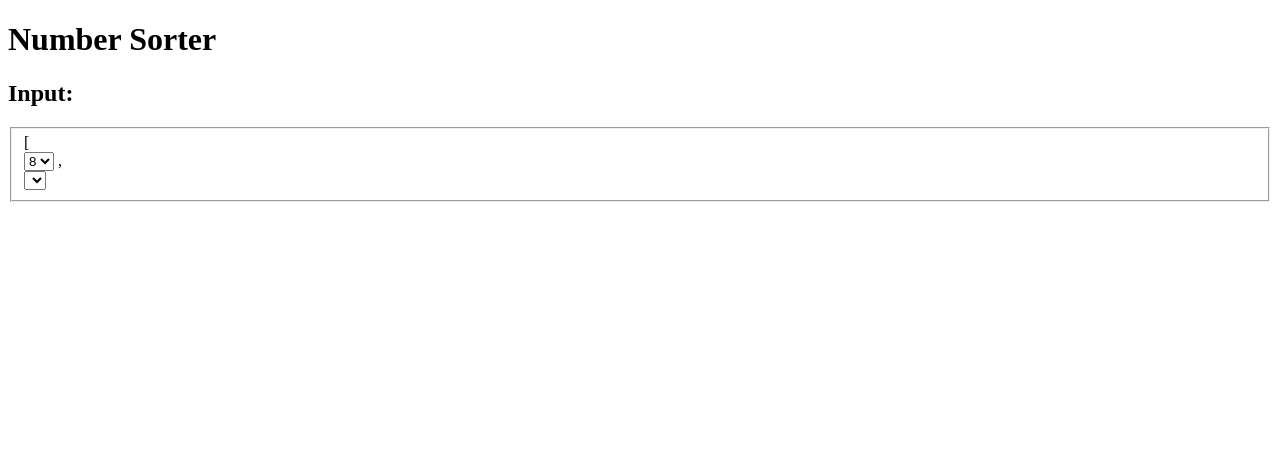
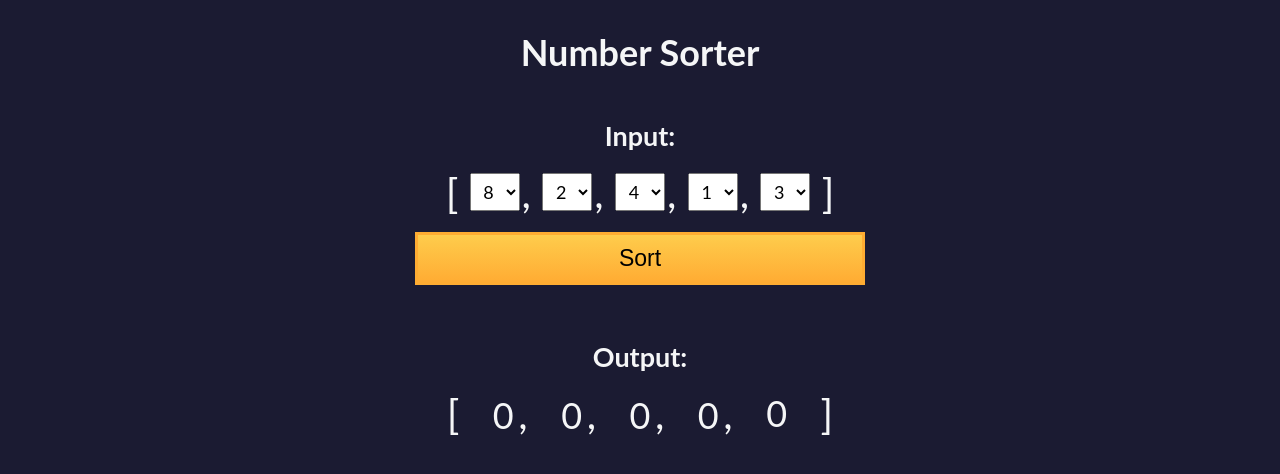
Before and after one commit to Aliya032/JavaScript, a plain HTML site: page NumberSorter/index.html in a window 1280 px wide. Drawn offline with Linux system fonts and the light colour scheme.

Commit message:
Number Sorter

```diff
--- a/NumberSorter/index.html
+++ b/NumberSorter/index.html
@@ -1,9 +1,9 @@
 <!DOCTYPE html>
-<html lang="en">
+<html>
   <head>
     <meta charset="UTF-8" />
     <meta name="viewport" content="width=device-width, initial-scale=1.0" />
-    <link rel="stylesheet" href="styles.css" />
+    <link rel="stylesheet" type="text/css" href="./styles.css" />
     <title>Number Sorter</title>
   </head>
   <body>
@@ -12,12 +12,12 @@
       <form id="form" class="form">
         <h2>Input:</h2>
         <fieldset>
-          <span id="bracket">[</span>
+          <span class="bracket">[</span>
           <div>
             <select
               name="values"
+              class="values-dropdown"
               aria-label="first number"
-              class="values-dropdown"
             >
               <option value="0">0</option>
               <option value="1">1</option>
@@ -35,12 +35,109 @@
           <div>
             <select
               name="values"
+              class="values-dropdown"
               aria-label="second number"
+            >
+              <option value="0">0</option>
+              <option value="1">1</option>
+              <option value="2" selected>2</option>
+              <option value="3">3</option>
+              <option value="4">4</option>
+              <option value="5">5</option>
+              <option value="6">6</option>
+              <option value="7">7</option>
+              <option value="8">8</option>
+              <option value="9">9</option>
+            </select>
+            <span class="comma">,</span>
+          </div>
+          <div>
+            <select
+              name="values"
               class="values-dropdown"
-            ></select>
+              aria-label="third number"
+            >
+              <option value="0">0</option>
+              <option value="1">1</option>
+              <option value="2">2</option>
+              <option value="3">3</option>
+              <option value="4" selected>4</option>
+              <option value="5">5</option>
+              <option value="6">6</option>
+              <option value="7">7</option>
+              <option value="8">8</option>
+              <option value="9">9</option>
+            </select>
+            <span class="comma">,</span>
           </div>
+          <div>
+            <select
+              name="values"
+              class="values-dropdown"
+              aria-label="fourth number"
+            >
+              <option value="0">0</option>
+              <option value="1" selected>1</option>
+              <option value="2">2</option>
+              <option value="3">3</option>
+              <option value="4">4</option>
+              <option value="5">5</option>
+              <option value="6">6</option>
+              <option value="7">7</option>
+              <option value="8">8</option>
+              <option value="9">9</option>
+            </select>
+            <span class="comma">,</span>
+          </div>
+          <div>
+            <select
+              name="values"
+              class="values-dropdown"
+              aria-label="fifth number"
+            >
+              <option value="0">0</option>
+              <option value="1">1</option>
+              <option value="2">2</option>
+              <option value="3" selected>3</option>
+              <option value="4">4</option>
+              <option value="5">5</option>
+              <option value="6">6</option>
+              <option value="7">7</option>
+              <option value="8">8</option>
+              <option value="9">9</option>
+            </select>
+          </div>
+          <span class="bracket">]</span>
         </fieldset>
+        <button id="sort">Sort</button>
       </form>
+      <div class="output-container">
+        <h2>Output:</h2>
+        <div class="output-array">
+          <span class="bracket">[</span>
+          <div>
+            <span class="output-value" id="output-value-0">0</span>
+            <span class="comma">,</span>
+          </div>
+          <div>
+            <span class="output-value" id="output-value-1">0</span>
+            <span class="comma">,</span>
+          </div>
+          <div>
+            <span class="output-value" id="output-value-2">0</span>
+            <span class="comma">,</span>
+          </div>
+          <div>
+            <span class="output-value" id="output-value-3">0</span>
+            <span class="comma">,</span>
+          </div>
+          <div>
+            <span class="output-value" id="output-value-4">0</span>
+          </div>
+          <span class="bracket">]</span>
+        </div>
+      </div>
     </main>
+    <script src="./script.js"></script>
   </body>
 </html>
--- a/NumberSorter/script.js
+++ b/NumberSorter/script.js
@@ -0,0 +1,70 @@
+const sortButton = document.getElementById("sort");
+
+const sortInputArray = (event) => {
+  event.preventDefault();
+
+  const inputValues = [
+    ...document.getElementsByClassName("values-dropdown"),
+  ].map((dropdown) => Number(dropdown.value));
+
+  const sortedValues = inputValues.sort((a, b) => {
+    return a - b;
+  });
+
+  updateUI(sortedValues);
+};
+
+const updateUI = (array = []) => {
+  array.forEach((num, i) => {
+    const outputValueNode = document.getElementById(`output-value-${i}`);
+    outputValueNode.innerText = num;
+  });
+};
+
+const bubbleSort = (array) => {
+  for (let i = 0; i < array.length; i++) {
+    for (let j = 0; j < array.length - 1; j++) {
+      if (array[j] > array[j + 1]) {
+        const temp = array[j];
+        array[j] = array[j + 1];
+        array[j + 1] = temp;
+      }
+    }
+  }
+
+  return array;
+};
+
+const selectionSort = (array) => {
+  for (let i = 0; i < array.length; i++) {
+    let minIndex = i;
+
+    for (let j = i + 1; j < array.length; j++) {
+      if (array[j] < array[minIndex]) {
+        minIndex = j;
+      }
+    }
+
+    const temp = array[i];
+    array[i] = array[minIndex];
+    array[minIndex] = temp;
+  }
+
+  return array;
+};
+
+const insertionSort = (array) => {
+  for (let i = 1; i < array.length; i++) {
+    const currValue = array[i];
+    let j = i - 1;
+
+    while (j >= 0 && array[j] > currValue) {
+      array[j + 1] = array[j];
+      j--;
+    }
+    array[j + 1] = currValue;
+  }
+  return array;
+};
+
+sortButton.addEventListener("click", sortInputArray);
--- a/NumberSorter/styles.css
+++ b/NumberSorter/styles.css
@@ -0,0 +1,139 @@
+:root {
+  --gray-00: #ffffff;
+  --gray-05: #f5f6f7;
+  --gray-15: #d0d0d5;
+  --gray-75: #3b3b4f;
+  --gray-85: #1b1b32;
+  --gray-90: #0a0a23;
+  --blue-50: #198eee;
+  --error: #a94442;
+  --danger-color: #850000;
+  --danger-background: #ffadad;
+}
+
+*,
+::before,
+::after {
+  padding: 0;
+  margin: 0;
+  box-sizing: border-box;
+}
+
+body {
+  font-family: "Lato", Arial, Helvetica, sans-serif;
+  font-size: 18px;
+  background-color: var(--gray-85);
+  color: var(--gray-05);
+}
+
+main {
+  display: flex;
+  flex-direction: column;
+  align-items: center;
+}
+
+h1 {
+  margin: 30px auto;
+}
+
+h2 {
+  margin-bottom: 15px;
+}
+
+form {
+  width: 100%;
+  text-align: center;
+  padding: 15px;
+}
+
+fieldset {
+  border: 0 none;
+  height: 100%;
+  margin: auto;
+  display: flex;
+  justify-content: space-around;
+  align-items: center;
+}
+
+fieldset div {
+  display: flex;
+  justify-content: center;
+  align-items: center;
+}
+
+.bracket,
+.comma {
+  font-size: 2.3em;
+}
+
+form .comma {
+  margin-left: 2px;
+}
+
+select {
+  font-family: inherit;
+  font-size: inherit;
+  line-height: inherit;
+  height: 38px;
+  width: 50px;
+  text-align: center;
+}
+
+button {
+  cursor: pointer;
+  margin-top: 15px;
+  text-decoration: none;
+  background-image: linear-gradient(#fecc4c, #ffac33);
+  border: 3px solid #feac32;
+  padding: 10px 16px;
+  font-size: 23px;
+  width: 100%;
+}
+
+select:focus-visible,
+button:focus-visible {
+  outline: 3px solid var(--blue-50);
+}
+
+.output-container {
+  width: 95%;
+  min-height: 55px;
+  margin-top: 25px;
+  border-radius: 0;
+  padding: 15px;
+  overflow-wrap: break-word;
+  text-align: center;
+}
+
+.output-array {
+  width: 100%;
+  margin: auto;
+  display: flex;
+  align-items: center;
+  justify-content: space-around;
+}
+
+.output-value {
+  font-size: 2em;
+}
+
+.alert {
+  background-color: var(--danger-background);
+  border: 3px solid var(--danger-background);
+  color: var(--danger-background);
+}
+
+@media (min-width: 550px) {
+  form,
+  .output-container {
+    max-width: 480px;
+  }
+
+  fieldset {
+    max-width: 400px;
+  }
+
+  .output-array {
+    max-width: 420px;
+  }
+}
```
